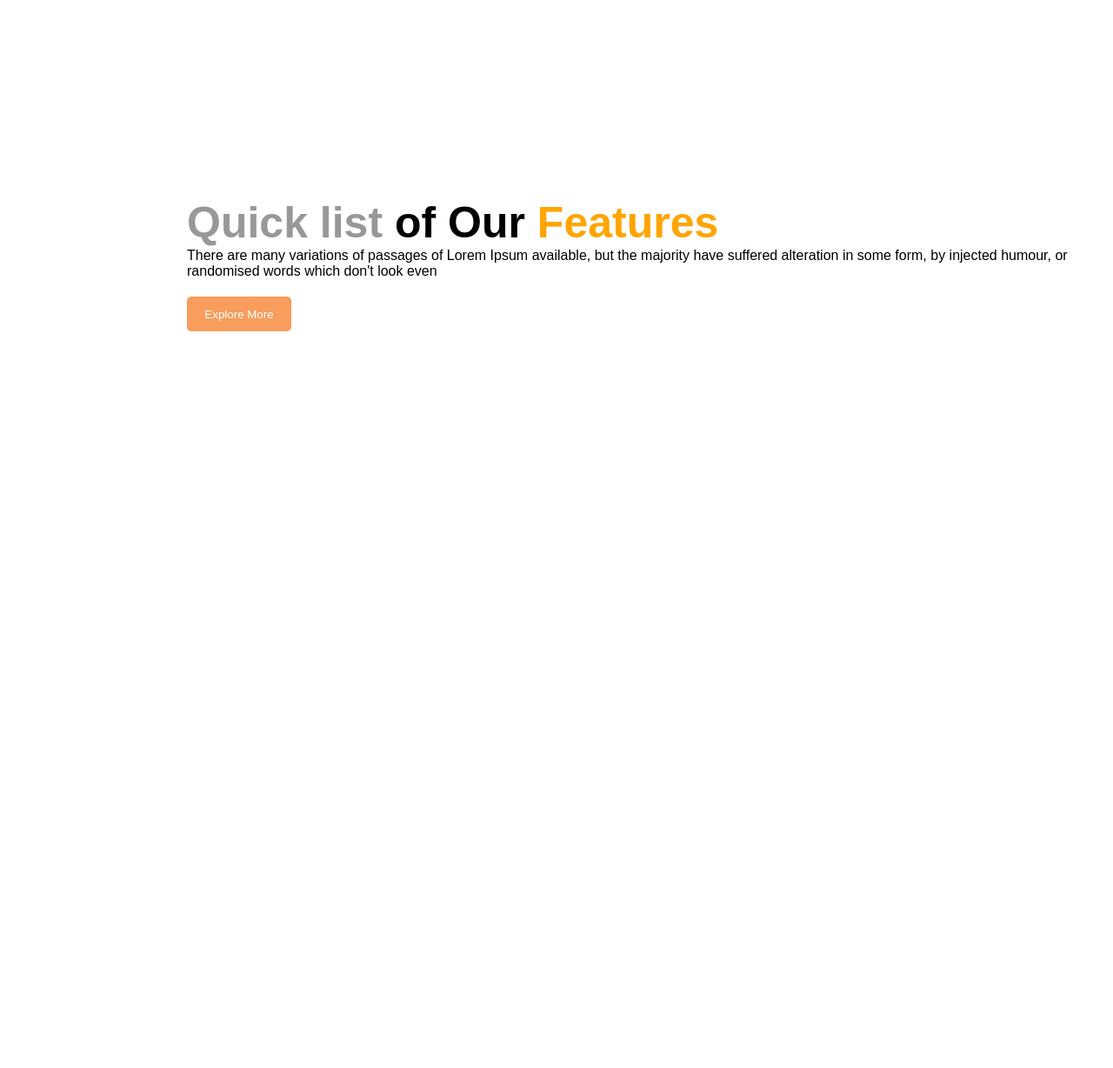
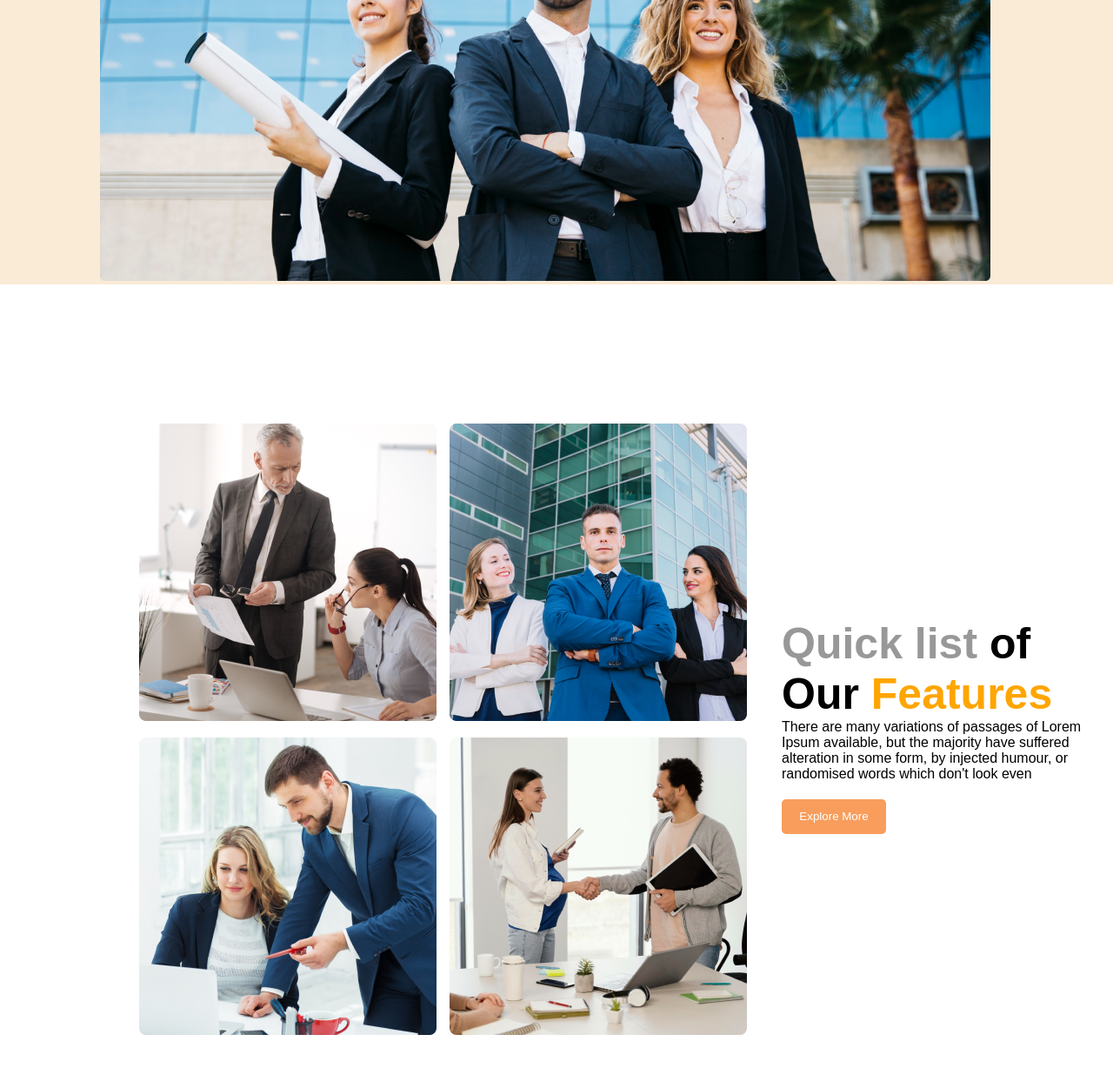
Before and after one commit to sumiph/new-prectice, a plain HTML site: page index.html in a window 1280 px wide. Shown: the part 474-1702 px from the top of the page at 87% size. Before the commit the page ends 875 px from the top, so only its background shows below. Drawn offline with Linux system fonts and the light colour scheme.

Commit message:
added imges

```diff
--- a/index.html
+++ b/index.html
@@ -28,7 +28,7 @@
                 <button class="orimery">Explore More</button>
             </div>
             <div class="contend-img">
-                <img src="./banner.png" alt="">
+                <img src="./images/banner.png" alt="">
 
             </div>
         </div>
@@ -38,10 +38,10 @@
         <section class="main-quick">
             <div class="all-quick-items">
                 <div class="all-photos">
-                    <div class="img-quick"><img src="./team1.png" alt=""></div>
-                    <div class="img-quick"><img src="./team2.png" alt=""></div>
-                    <div class="img-quick"><img src="./team3.png" alt=""></div>
-                    <div class="img-quick"><img src="./team4.png" alt=""></div>
+                    <div class="img-quick"><img src="./images/team1.png" alt=""></div>
+                    <div class="img-quick"><img src="./images/team2.png" alt=""></div>
+                    <div class="img-quick"><img src="./images/team3.png" alt=""></div>
+                    <div class="img-quick"><img src="./images/team4.png" alt=""></div>
                 </div>
                 <div class="all-quick-text">
                     <h1 class="qiick-h1"><span1> Quick list </span1> of Our<span2> Features</span2></h1>
```
